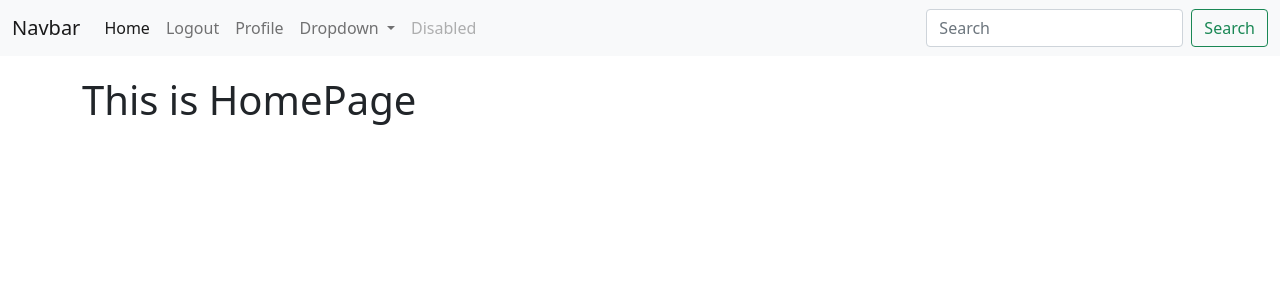
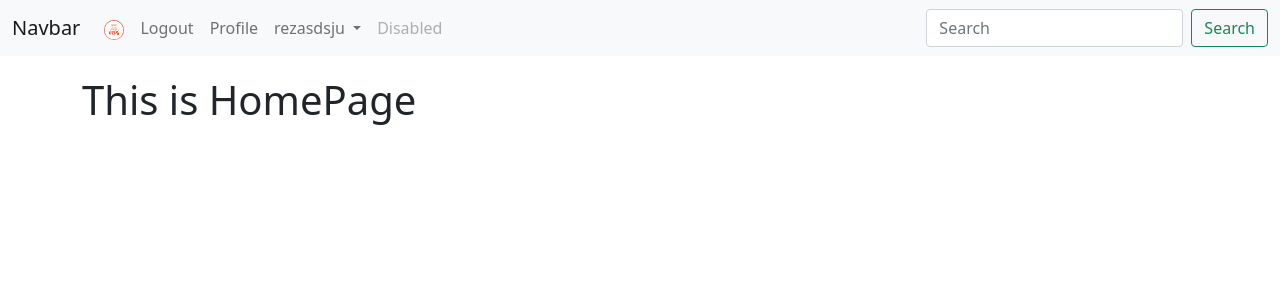
Before and after one commit to rezasdsju/blog_project_django, a Django app: page /blog/ in a window 1280 px wide. Shown: the top 300 px of the page. Run offline with Django 5.2, Linux system fonts and the light colour scheme; a user stored in the database is signed in.

Commit message:
feat: add blog logo and user dropdown links

```diff
--- a/templates/base.html
+++ b/templates/base.html
@@ -17,7 +17,8 @@
     <div class="collapse navbar-collapse" id="navbarSupportedContent">
       <ul class="navbar-nav me-auto mb-2 mb-lg-0">
         <li class="nav-item">
-          <a class="nav-link active" aria-current="page" href="{% url 'index' %}">Home</a>
+          <a class="nav-link active" aria-current="page" href="{% url 'index' %}"><img src="/media/blog_images/blog.png" alt="" height='20' width='20' class='rounded-circle'></a>
+
         </li>
 
         {% if user.is_authenticated %}
@@ -37,17 +38,18 @@
         </li>
 {% endif %}
 
+        {% if user.is_authenticated %}
         <li class="nav-item dropdown">
           <a class="nav-link dropdown-toggle" href="#" id="navbarDropdown" role="button" data-bs-toggle="dropdown" aria-expanded="false">
-            Dropdown
+            {{user.username}}
           </a>
           <ul class="dropdown-menu" aria-labelledby="navbarDropdown">
-            <li><a class="dropdown-item" href="#">Action</a></li>
-            <li><a class="dropdown-item" href="#">Another action</a></li>
-            <li><hr class="dropdown-divider"></li>
-            <li><a class="dropdown-item" href="#">Something else here</a></li>
+            <li><a class="dropdown-item" href="{% url 'App_Login:logout' %}">Log Out</a></li>
+            <li><a class="dropdown-item" href="{% url 'App_Login:profile' %}">Profile</a></li>
+
           </ul>
         </li>
+        {% endif %}
         <li class="nav-item">
           <a class="nav-link disabled" href="#" tabindex="-1" aria-disabled="true">Disabled</a>
         </li>
```
Also changed, not shown: db.sqlite3, media/blog_images/blog.png (added).
